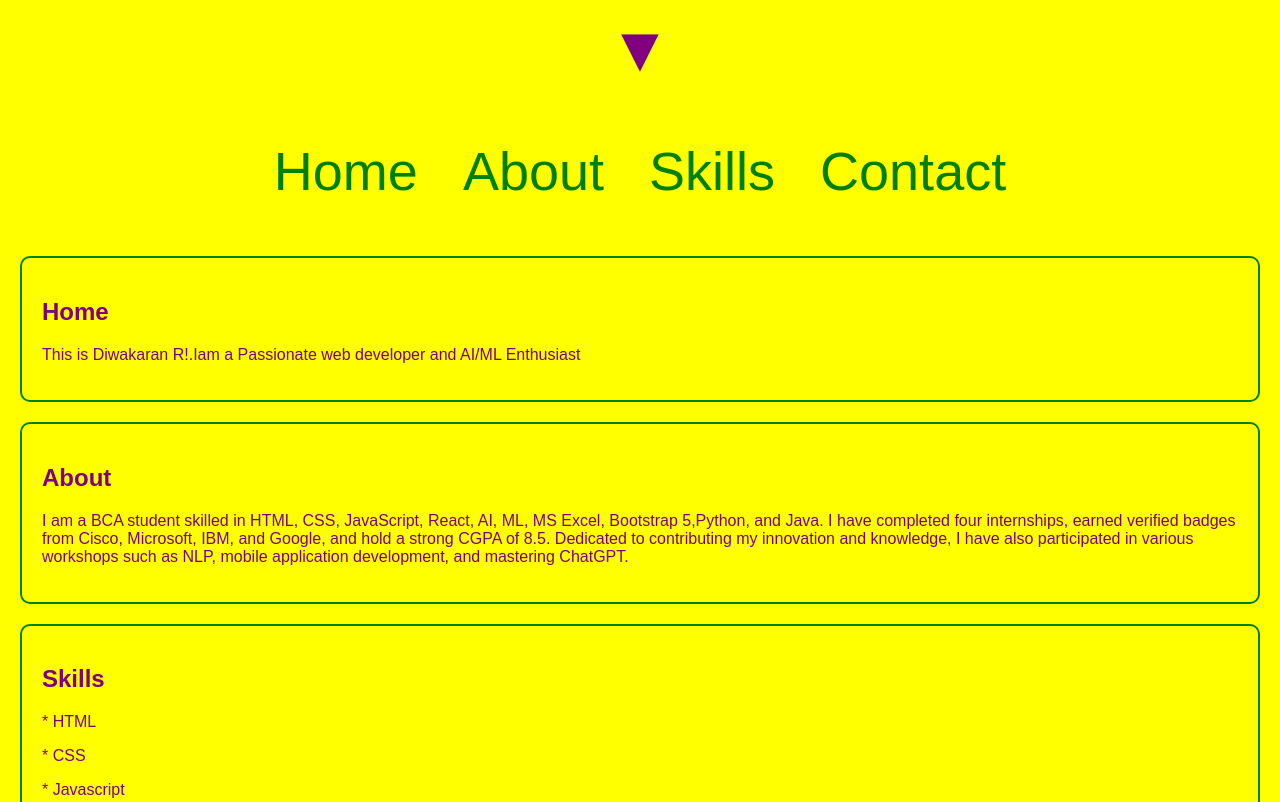
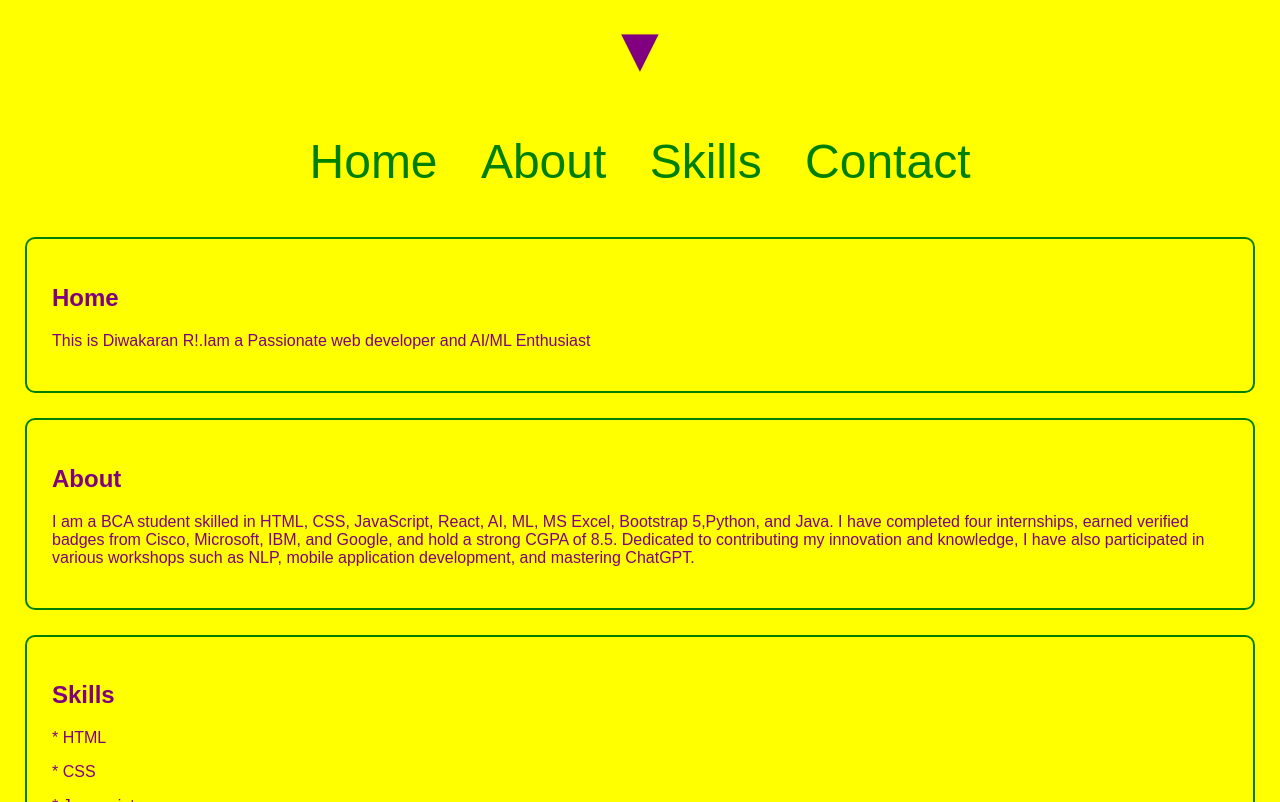
Before and after one commit to DIWAKARANR/Multi-colour-drops-with-yellow-colour-with-green-portfolio-, a plain HTML site: page index.html in a window 1280 px wide. Shown: the part 1100-1902 px from the top of the page. Drawn offline with Linux system fonts and the light colour scheme.

Commit message:
Update styles.css

```diff
--- a/styles.css
+++ b/styles.css
@@ -32,7 +32,7 @@ h1 {
 }
 
 nav {
-    font-size: 54px;
+    font-size: 48px;
     text-align: center;
 }
 
@@ -52,8 +52,8 @@ nav ul li a {
 }
 
 .box-section {
-    padding: 20px;
-    margin: 20px;
+    padding: 25px;
+    margin: 25px;
     border: 2px solid green;
     border-radius: 10px;
     transition: all 0.3s ease;
```
